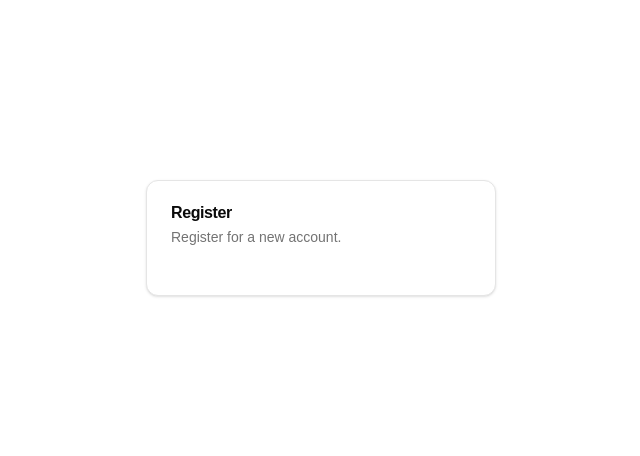
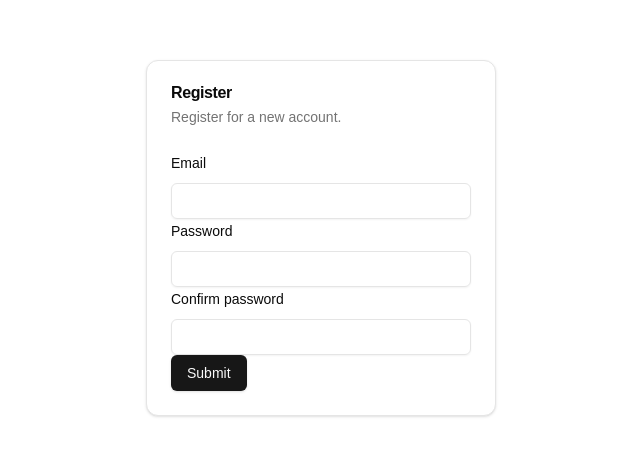
Before and after one commit to dr-cyberx/next-auth-v5-revisit, a Next.js app: page /register in a window 1280 px wide. Shown: the part 162-618 px from the top of the page, without its empty margins (319-959 px from the left). Built offline with nearby package versions, Linux system fonts and the light colour scheme.

Commit message:
added input fields to form

```diff
--- a/src/app/register/page.tsx
+++ b/src/app/register/page.tsx
@@ -11,7 +11,9 @@ import {
 import { z } from "zod";
 import { useForm } from "react-hook-form";
 import { zodResolver } from "@hookform/resolvers/zod";
-import { Form } from "@/components/ui/form";
+import { Form, FormControl, FormField, FormItem, FormLabel, FormMessage } from "@/components/ui/form";
+import { Input } from "@/components/ui/input";
+import { Button } from "@/components/ui/button";
 
 const formSchema = z.object({
     email: z.string().email(),
@@ -41,7 +43,42 @@ const RegisterPage: React.FC = () => {
 
                 <CardContent>
                     <Form {...form}>
-                        <form onSubmit={form.handleSubmit(handleSubmit)}></form>
+                        <form onSubmit={form.handleSubmit(handleSubmit)}>
+                            <FormField control={form.control} name='email' render={({ field }) => (
+                                <FormItem>
+                                    <FormLabel>
+                                        Email
+                                    </FormLabel>
+                                    <FormControl>
+                                        <Input {...field} type="email" />
+                                    </FormControl>
+                                    <FormMessage />
+                                </FormItem>
+                            )} />
+                            <FormField control={form.control} name='password' render={({ field }) => (
+                                <FormItem>
+                                    <FormLabel>
+                                        Password
+                                    </FormLabel>
+                                    <FormControl>
+                                        <Input {...field} type="password" />
+                                    </FormControl>
+                                    <FormMessage />
+                                </FormItem>
+                            )} />
+                            <FormField control={form.control} name='passwordConfirm' render={({ field }) => (
+                                <FormItem>
+                                    <FormLabel>
+                                        Confirm password
+                                    </FormLabel>
+                                    <FormControl>
+                                        <Input {...field} type="password" />
+                                    </FormControl>
+                                    <FormMessage />
+                                </FormItem>
+                            )} />
+                            <Button type="submit">Submit</Button>
+                        </form>
                     </Form>
                 </CardContent>
             </Card>
--- /dev/null
+++ b/src/components/ui/input.tsx
@@ -0,0 +1,22 @@
+import * as React from "react"
+
+import { cn } from "@/lib/utils"
+
+const Input = React.forwardRef<HTMLInputElement, React.ComponentProps<"input">>(
+  ({ className, type, ...props }, ref) => {
+    return (
+      <input
+        type={type}
+        className={cn(
+          "flex h-9 w-full rounded-md border border-input bg-transparent px-3 py-1 text-base shadow-sm transition-colors file:border-0 file:bg-transparent file:text-sm file:font-medium file:text-foreground placeholder:text-muted-foreground focus-visible:outline-none focus-visible:ring-1 focus-visible:ring-ring disabled:cursor-not-allowed disabled:opacity-50 md:text-sm",
+          className
+        )}
+        ref={ref}
+        {...props}
+      />
+    )
+  }
+)
+Input.displayName = "Input"
+
+export { Input }
```
